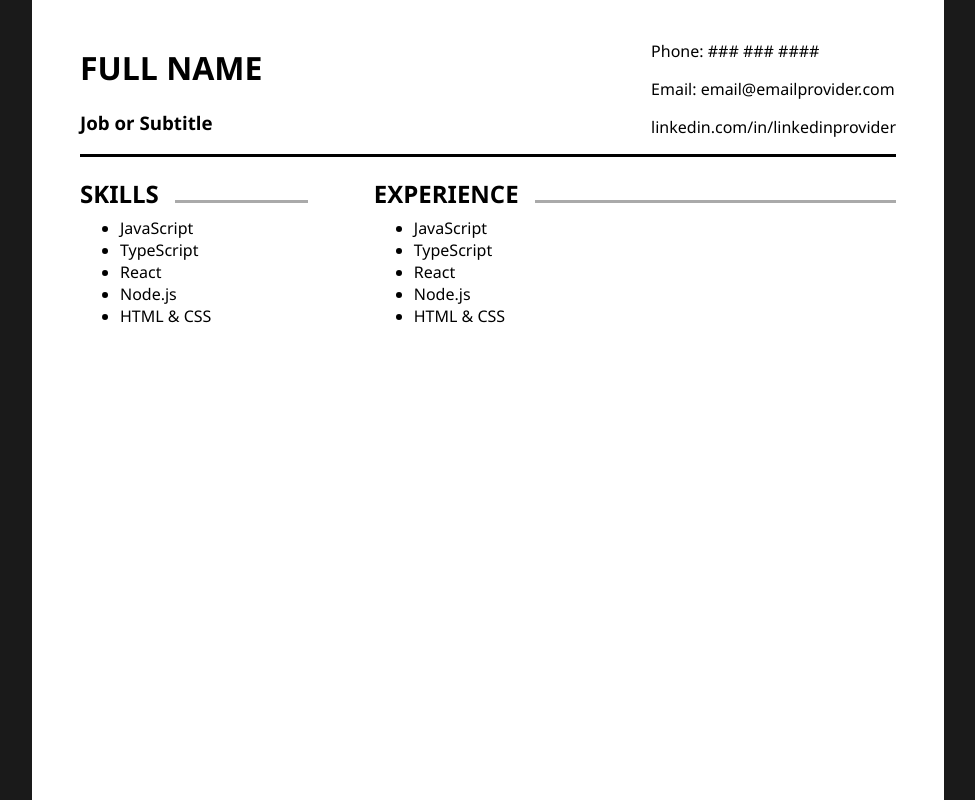
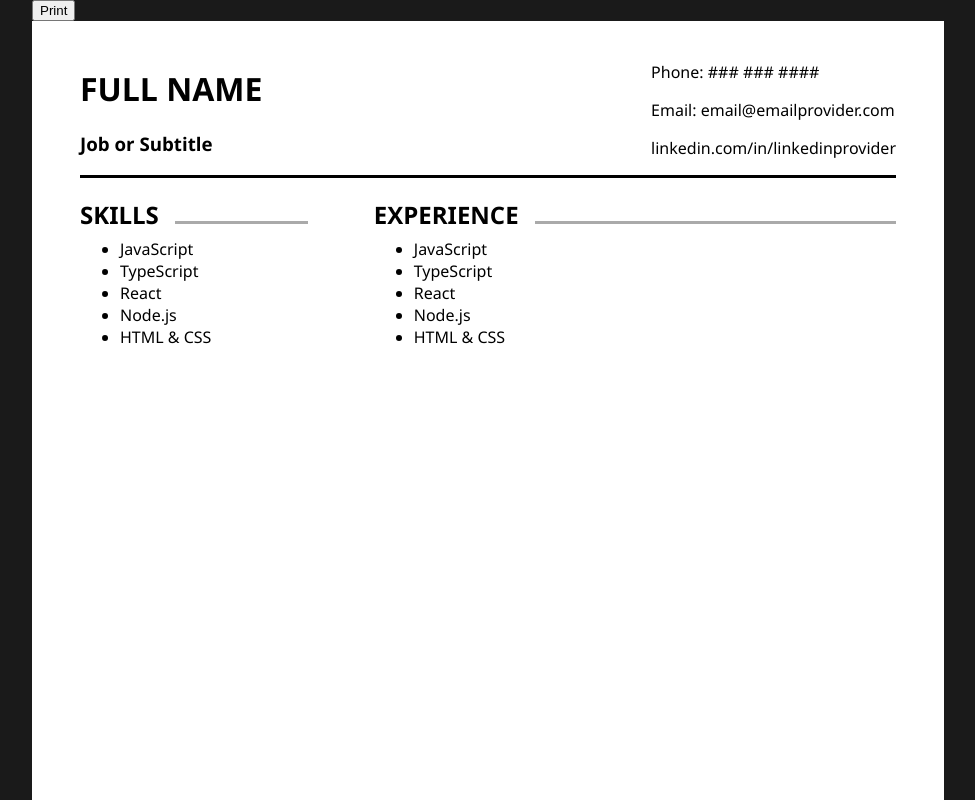
Before and after one commit to thana-than/Modular-Resume, a React (Vite) app: page / in a window 1280 px wide. Shown: the top 800 px of the page, without its empty margins (152-1127 px from the left). Built offline with nearby package versions, Linux system fonts and the light colour scheme.

Commit message:
pdf handling

```diff
--- a/package.json
+++ b/package.json
@@ -11,7 +11,8 @@
   },
   "dependencies": {
     "react": "^19.2.0",
-    "react-dom": "^19.2.0"
+    "react-dom": "^19.2.0",
+    "react-to-print": "^3.2.0"
   },
   "devDependencies": {
     "@eslint/js": "^9.39.1",
--- a/src/App.jsx
+++ b/src/App.jsx
@@ -1,11 +1,27 @@
-//import './styles/App.css'
 import Page from './Page.jsx'
+import { useReactToPrint } from "react-to-print";
+import { useRef } from "react";
 
 function App() {
+  const componentRef = useRef(null);
+
+  const reactToPrintContent = () => {
+    return componentRef.current;
+  };
+
+  const handlePrint = useReactToPrint({
+    documentTitle: "Resume",
+    //fonts: CUSTOM_FONTS
+  });
+
   return (
-    <>
-      <Page />
-    </>
+    <div>
+      <button onClick={() => handlePrint(reactToPrintContent)}>Print</button>
+      <div ref={componentRef}>
+        <Page />
+      </div>
+
+    </div>
   )
 }
 
```
Also changed, not shown: 1 other file (tests, documents, lock files or other folders).
